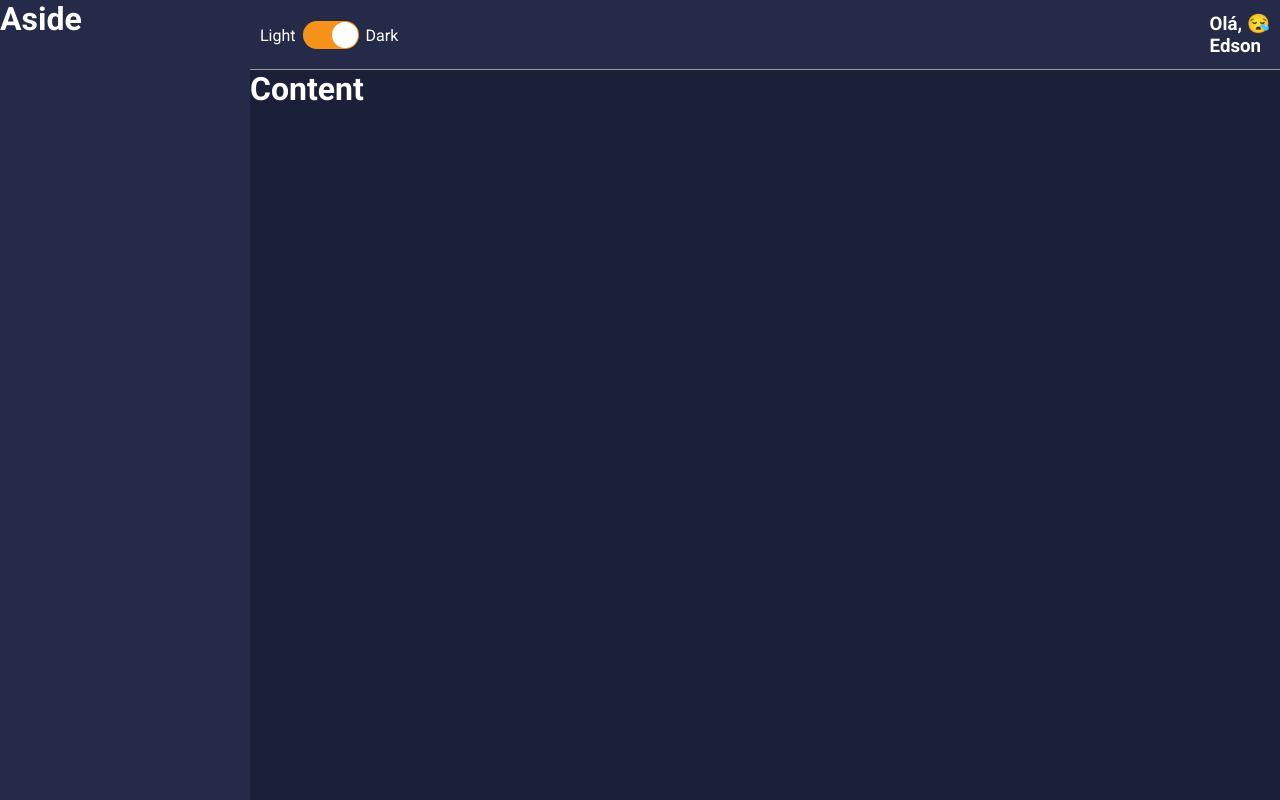
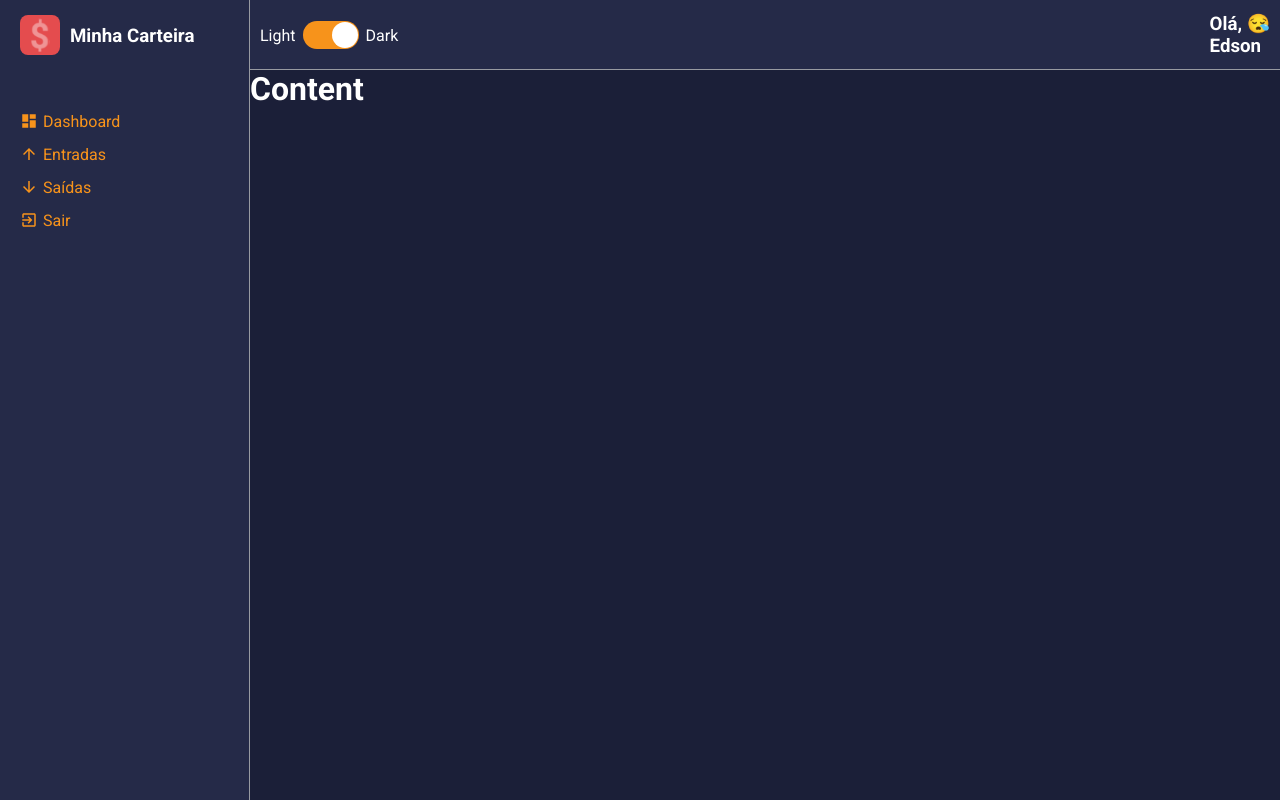
Before and after one commit to mueledson/MinhaCarteira, a React (Vite) app: page / in a window 1280 px wide. Built offline with nearby package versions, Linux system fonts and the light colour scheme.

Commit message:
Menu Lateral Pronto

```diff
--- a/package.json
+++ b/package.json
@@ -12,6 +12,7 @@
   "dependencies": {
     "react": "^18.2.0",
     "react-dom": "^18.2.0",
+    "react-icons": "^3.10.0",
     "react-switch": "^7.0.0",
     "styled-components": "^6.0.5"
   },
--- a/src/components/Aside/index.tsx
+++ b/src/components/Aside/index.tsx
@@ -1,10 +1,50 @@
 import React from "react";
-import { Container } from "./styles";
+import {
+    MdDashboard,
+    MdArrowDownward,
+    MdArrowUpward,
+    MdExitToApp
+} from "react-icons/md"
+import logoImg from "../../assets/logo.svg"
+
+import {
+    Container,
+    Header,
+    LogImg,
+    MenuContainer,
+    MenuItemLink,
+    Title
+} from "./styles";
 
 const Aside: React.FC = () => {
     return (
             <Container>
-                <h1>Aside</h1>
+                <Header>
+                    <LogImg src={logoImg} alt="Minha Carteira" />
+                    <Title>Minha Carteira</Title>
+                </Header>
+
+                <MenuContainer>
+                    <MenuItemLink href="#">
+                        <MdDashboard/>
+                        Dashboard
+                    </MenuItemLink>
+
+                    <MenuItemLink href="#">
+                        <MdArrowUpward/>
+                        Entradas
+                    </MenuItemLink>
+
+                    <MenuItemLink href="#">
+                        <MdArrowDownward/>
+                        Saídas
+                    </MenuItemLink>
+
+                    <MenuItemLink href="#">
+                        <MdExitToApp />
+                        Sair
+                    </MenuItemLink>
+                </MenuContainer>
             </Container>
     )
 }
--- a/src/components/Aside/styles.ts
+++ b/src/components/Aside/styles.ts
@@ -3,6 +3,55 @@
 export const Container = styled.div`
     grid-area: AS;
 
+    background-color: ${props => props.theme.colors.secondary};
+    padding-left: 20px;
+
+    border-right: 1px solid ${props => props.theme.colors.gray};
+`;
+
+export const Header = styled.header`
+    margin-top: 15px;
+    height: 70px auto;
+    display: flex;
+    flex-direction: row;
+    align-content: center;
+`;
+
+export const LogImg = styled.img`
+    height: 40px;
+    width: 40px;
+`;
+
+export const Title = styled.h3`
     color: ${props => props.theme.colors.white};
-    background-color: ${props => props.theme.colors.secondary};
-`
+    margin-left: 10px;
+    margin-top: 10px;
+`;
+
+export const MenuContainer = styled.nav`
+    display: flex;
+    flex-direction: column;
+
+
+    margin-top: 50px;
+`;
+
+export const MenuItemLink = styled.a`
+    color: ${props => props.theme.colors.info};
+    text-decoration: none;
+
+    margin: 7px 0;
+    display: flex;
+    align-content: center;
+
+    transition: opacity .3s;
+
+    &:hover {
+        opacity: 0.7;
+    }
+
+    > svg {
+        font-size: 18px;
+        margin-right: 5px;
+    }
+`;
```
Also changed, not shown: src/components/Layout/styles.ts (line endings or trailing spaces), 1 other file (tests, documents, lock files or other folders).
